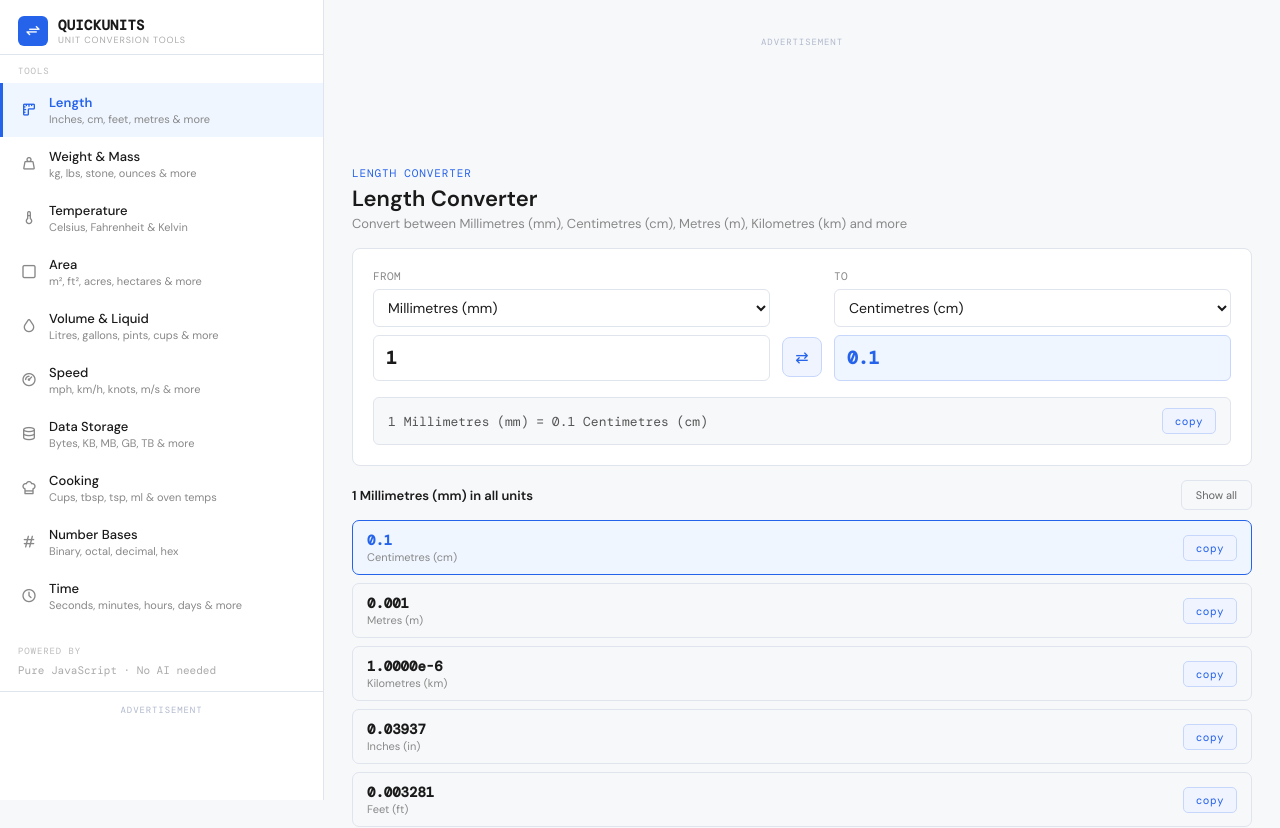
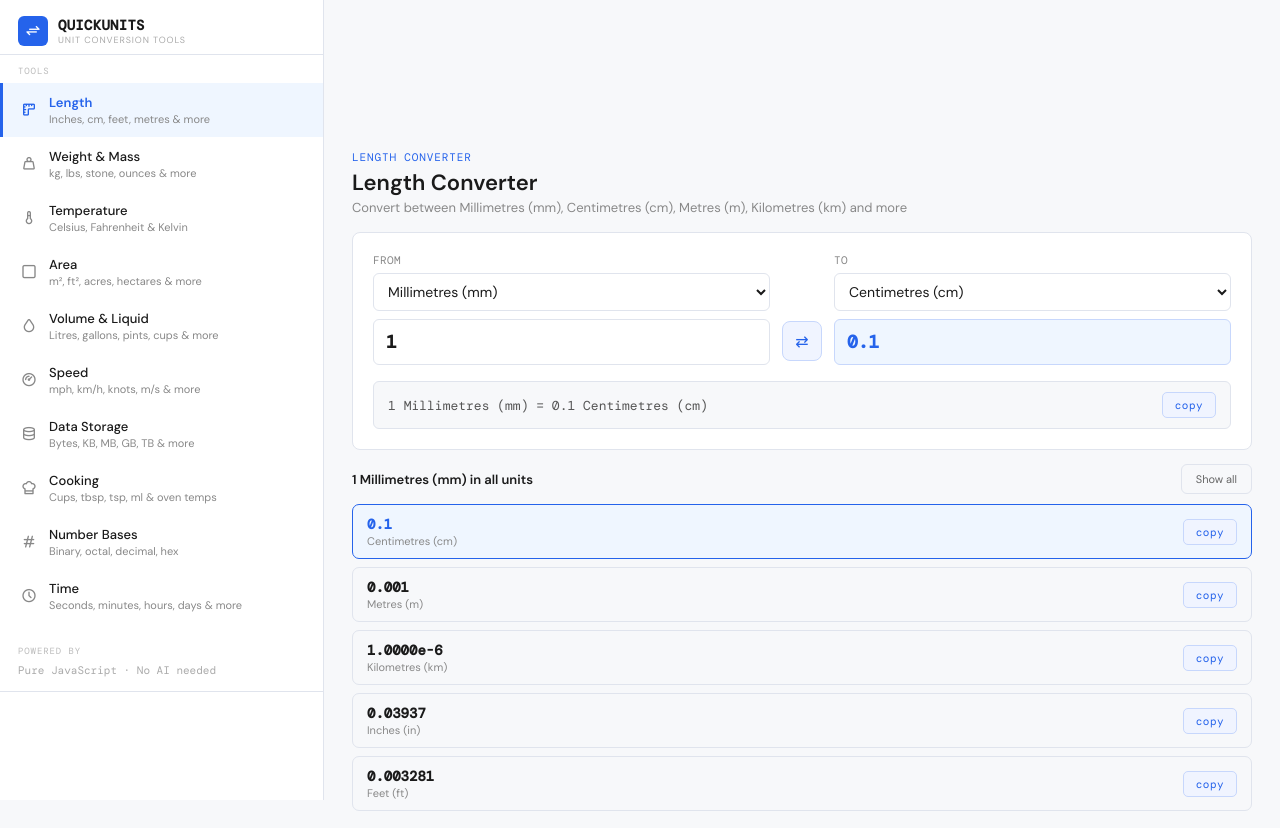
Before and after one commit to j-bit135/quickunits, a React (Vite) app: page /tools/length-converter in a window 1280 px wide. Shown: the top 828 px of the page. Built offline with nearby package versions, Linux system fonts and the light colour scheme.

Commit message:
Remove Ads Text

```diff
--- a/src/App.jsx
+++ b/src/App.jsx
@@ -353,8 +353,6 @@ function AdSlot({ format, style }) {
   }, []);
   return (
     <div style={{ textAlign:"center", ...style }}>
-      <div style={{ fontSize:9, letterSpacing:".1em", color:"#b0b8cc", textTransform:"uppercase",
-        marginBottom:4, fontFamily:"DM Mono,monospace" }}>Advertisement</div>
       {/* Reserve the ad's space up front to avoid layout shift */}
       <div style={{ width:"100%", maxWidth:f.w, minHeight:f.h, margin:"0 auto", overflow:"hidden" }}>
         <ins className={f.cls} data-zoneid={f.zone}></ins>
```
